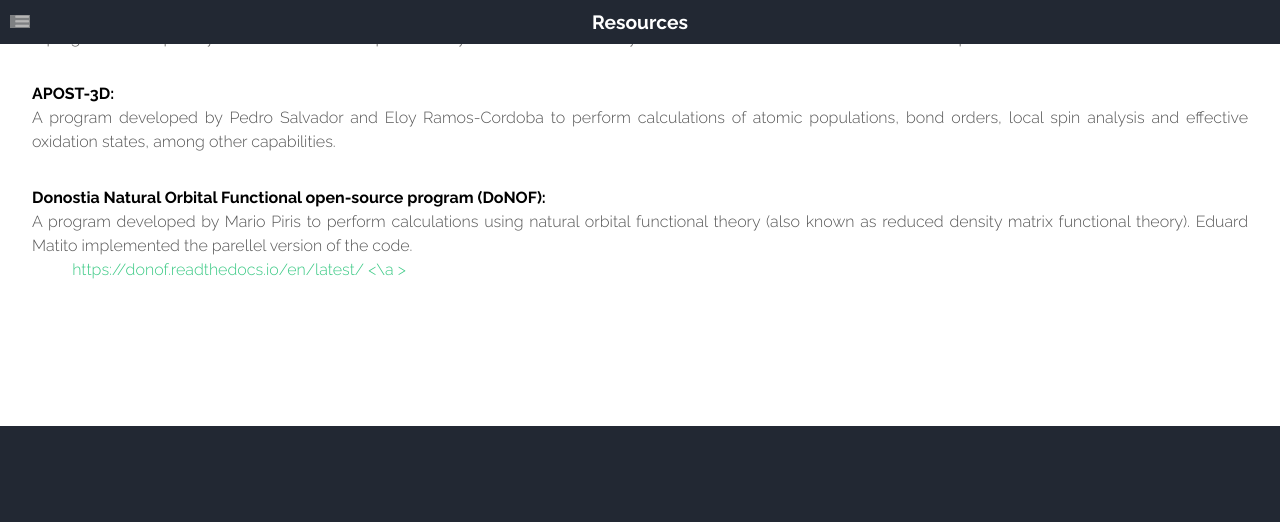
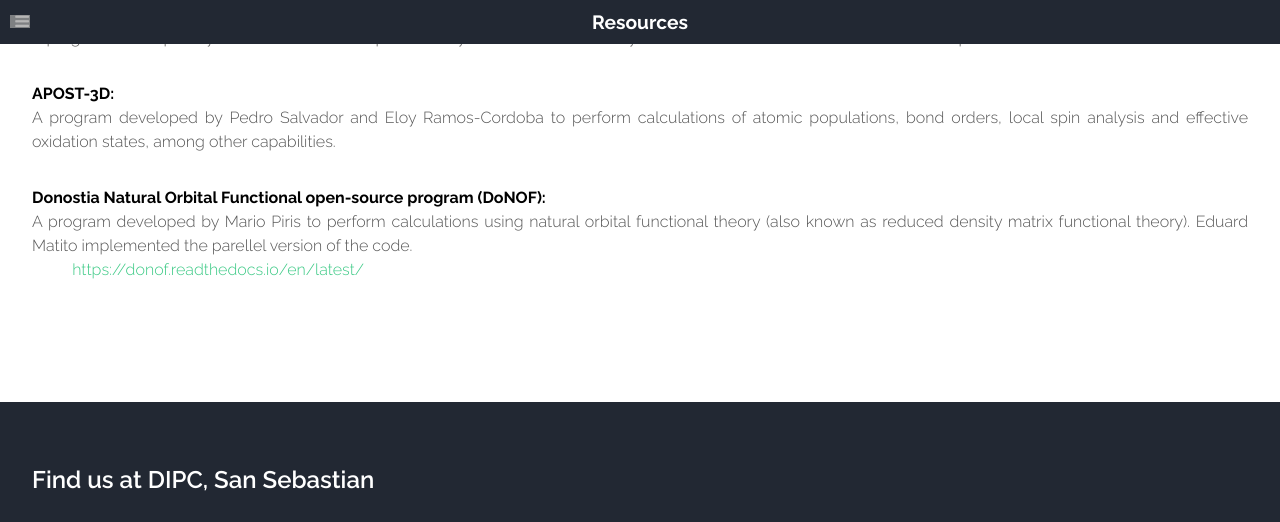
Before and after one commit to old-jekyll-templates/Horizons-Jekyll-Theme, a Jekyll site: the page built from resources.html, in a window 1280 px wide and 900 px high, scrolled down 493 px, cut to the strip 0-522 px from the top of the window. Built offline with Jekyll 4.4.1, drawn with Linux system fonts in a browser that asks for light colours; grey boxes are pictures that could not be loaded.

Commit message:
Update resources.html

```diff
--- a/resources.html
+++ b/resources.html
@@ -25,7 +25,7 @@ layout: main
            </b>  </font> A program developed by Pedro Salvador and Eloy Ramos-Cordoba to perform calculations of atomic populations, bond orders, local spin analysis and effective oxidation states, among other capabilities. <br>
  <p style="text-align:justify; text-justify:inter-ideograph;"> <font color="#000000"> <b> Donostia Natural Orbital Functional open-source program (DoNOF): <br>
 </b>  </font> A program developed by Mario Piris to perform calculations using natural orbital functional theory (also known as reduced density matrix functional theory). Eduard Matito implemented the parellel version of the code. <br>
- <a href= https://donof.readthedocs.io/en/latest/ target="_blank" style="text-decoration:none"> </font> &emsp; &emsp; https://donof.readthedocs.io/en/latest/  <\a > <br>
+ <a href= https://donof.readthedocs.io/en/latest/ target="_blank" style="text-decoration:none"> </font> &emsp; &emsp; https://donof.readthedocs.io/en/latest/  </a > <br>
 	<br>
 
 					</section>
```
